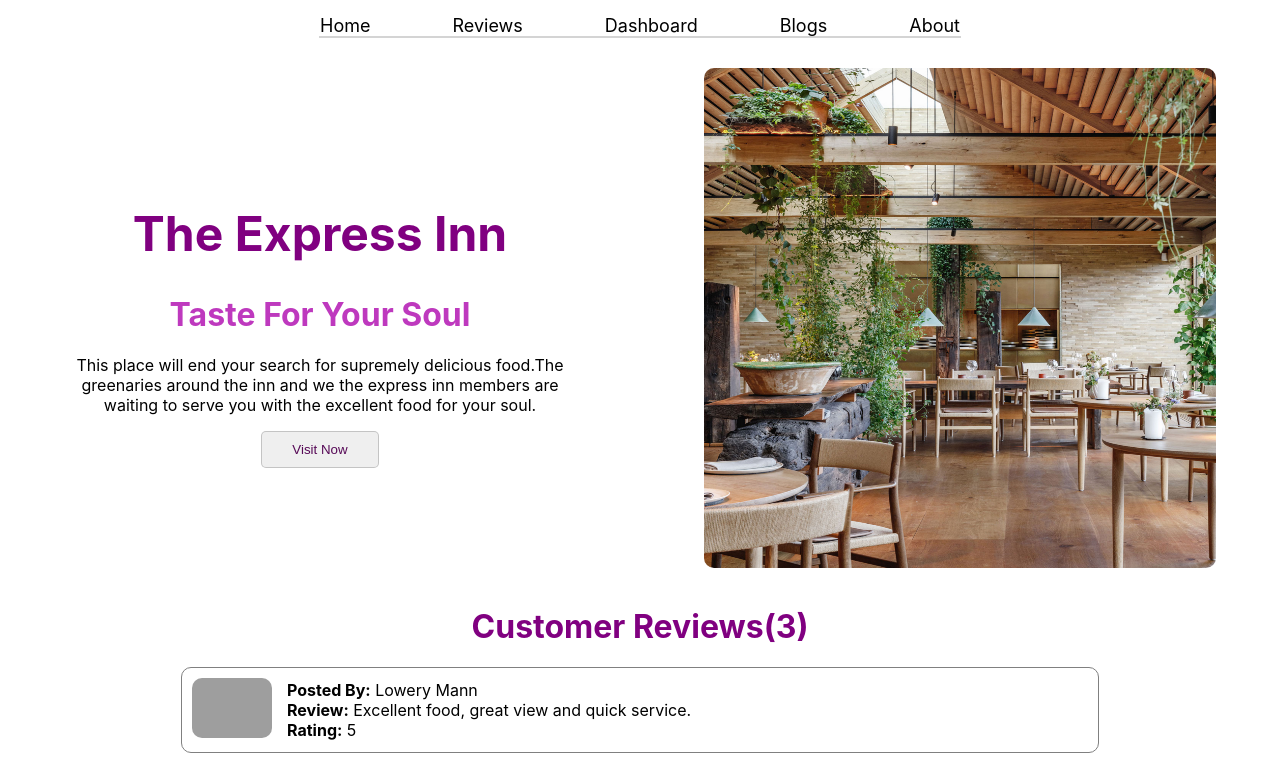
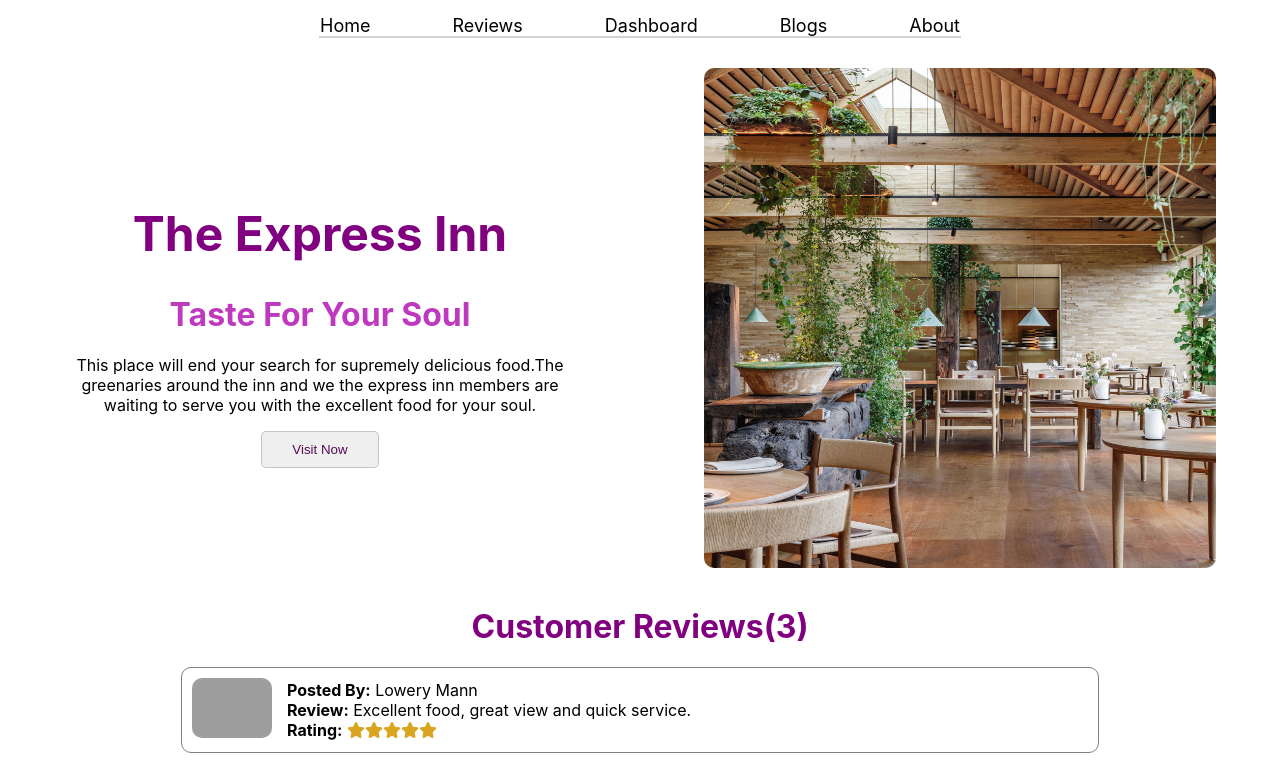
Before and after one commit to myishatunsamiha/restaurant-review-zone, a React (Create React App) app: page / in a window 1280 px wide. Shown: the top 766 px of the page. Built offline with nearby package versions, Linux system fonts and the light colour scheme; grey boxes are pictures that could not be loaded.

Commit message:
Added font awesome and react rating to the reviews.

```diff
--- a/package.json
+++ b/package.json
@@ -3,11 +3,15 @@
   "version": "0.1.0",
   "private": true,
   "dependencies": {
+    "@fortawesome/fontawesome-svg-core": "^6.1.1",
+    "@fortawesome/free-solid-svg-icons": "^6.1.1",
+    "@fortawesome/react-fontawesome": "^0.1.18",
     "@testing-library/jest-dom": "^5.16.3",
     "@testing-library/react": "^12.1.4",
     "@testing-library/user-event": "^13.5.0",
     "react": "^17.0.0",
     "react-dom": "^17.0.0",
+    "react-rating": "^2.0.5",
     "react-router-dom": "^6.3.0",
     "react-scripts": "5.0.0",
     "recharts": "^2.1.9",
--- a/src/components/HomePgReview/HomePgReview.js
+++ b/src/components/HomePgReview/HomePgReview.js
@@ -1,4 +1,7 @@
 import React, { useEffect, useState } from 'react';
+import Rating from 'react-rating';
+import { faStar } from '@fortawesome/free-solid-svg-icons';
+import { FontAwesomeIcon } from '@fortawesome/react-fontawesome';
 import './HomePgReview.css';
 
 const HomePgReview = (props) => {
@@ -14,7 +17,13 @@ const HomePgReview = (props) => {
             <div className='detail-container'>
                 <p><strong>Posted By:</strong> {name}</p>
                 <p><strong>Review:</strong> {review}</p>
-                <p><strong>Rating:</strong> {rating}</p>
+                <p><strong>Rating:</strong> <Rating
+                    initialRating={rating}
+                    emptySymbol={<FontAwesomeIcon icon={faStar} />}
+                    fullSymbol={<FontAwesomeIcon style={{ color: 'goldenrod' }} icon={faStar} />}
+                    readonly
+                ></Rating></p>
+
             </div>
         </div>
     );
```
Also changed, not shown: 1 other file (tests, documents, lock files or other folders).
